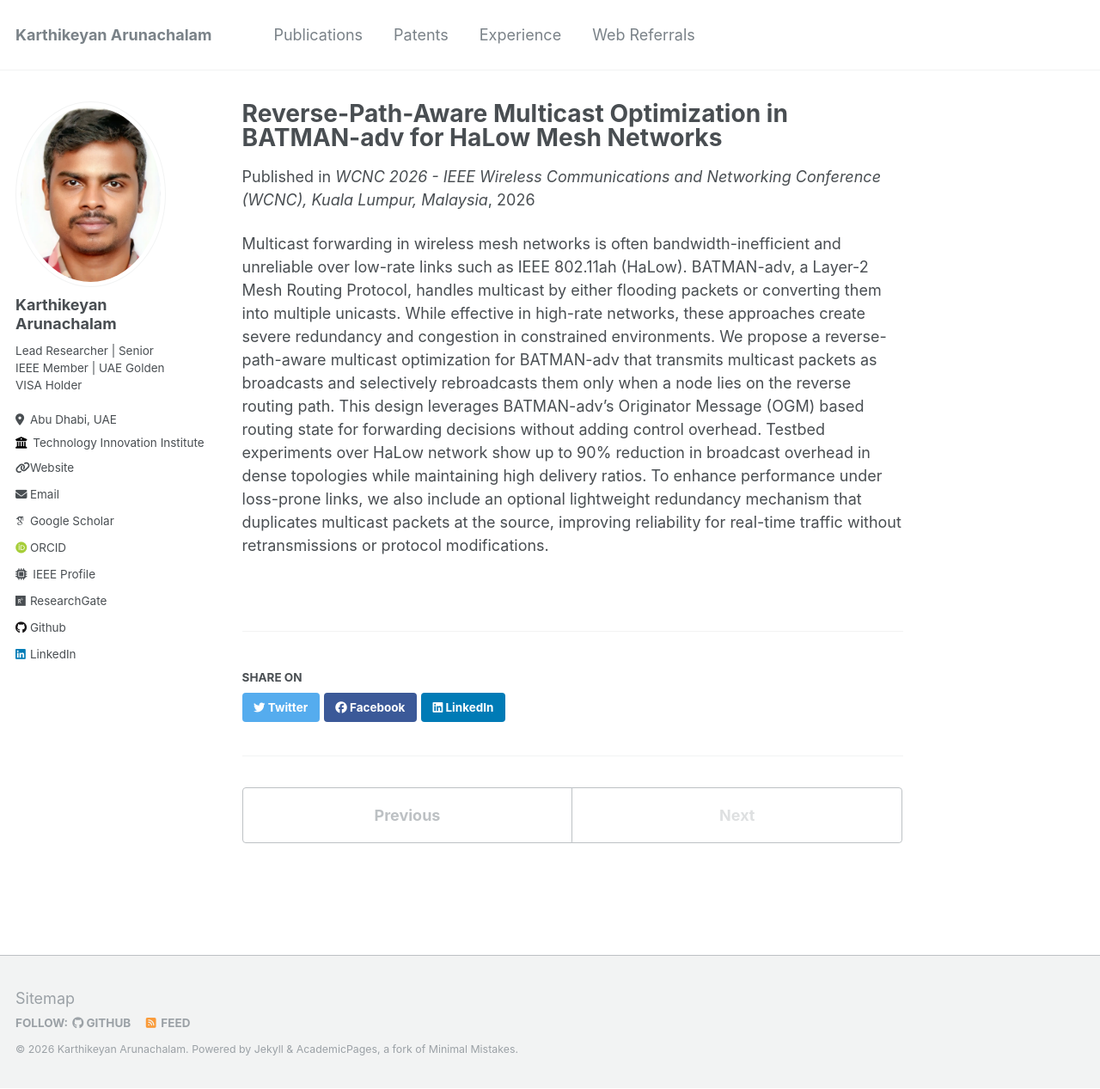
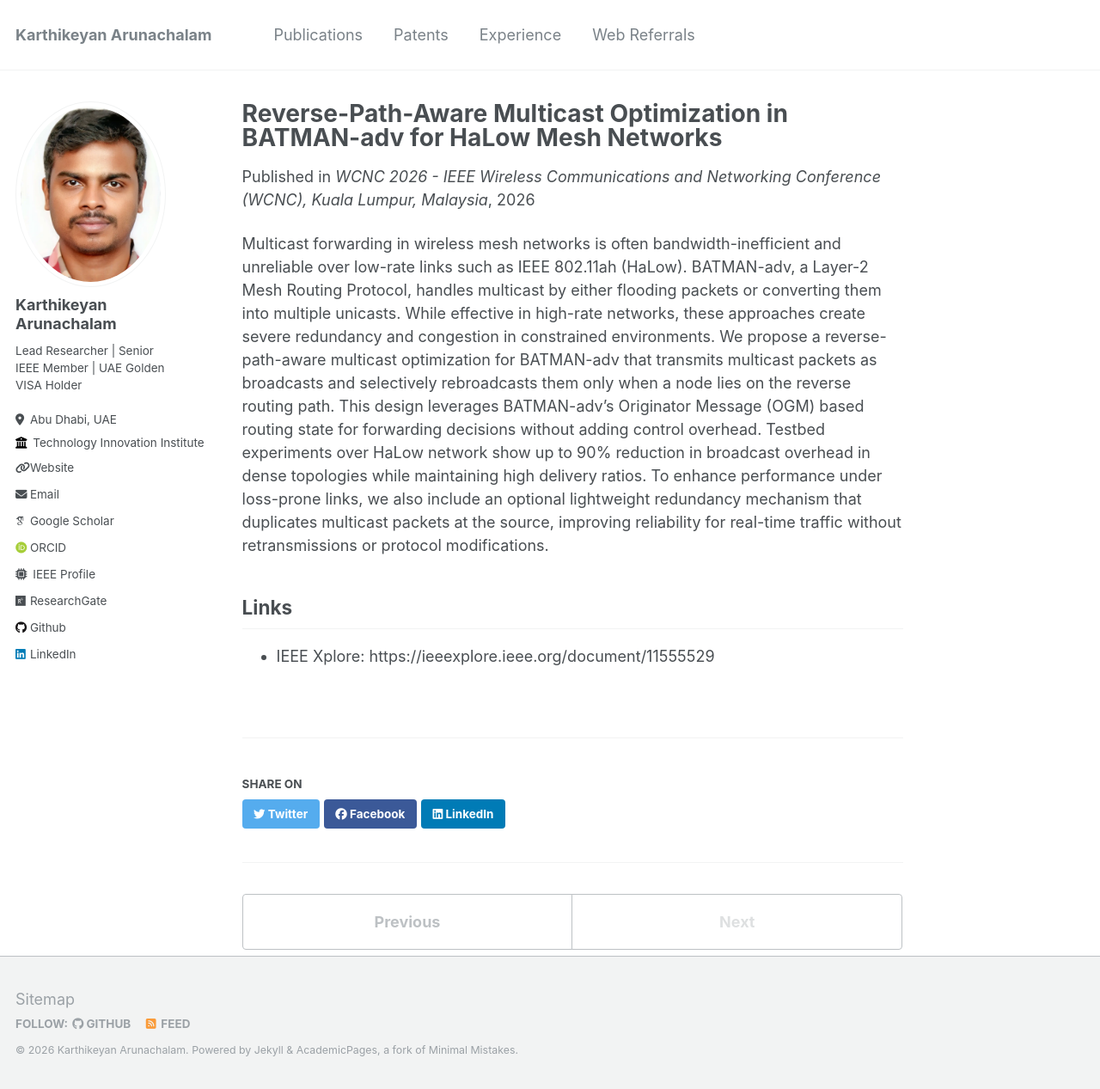
Before and after one commit to karthikeyansct/karthikeyansct.github.io, a Jekyll site: the page built from _publications/2026-06-01-2026-06-01-reverse-path-aware-multicast-optimization-halow-23.md, in a window 1280 px wide and 1267 px high. Shown: the whole window at 86% size. Built offline with Jekyll 4.4.1, drawn with Linux system fonts in a browser that asks for light colours; some web fonts are replaced.

Commit message:
Update 2026-06-01-2026-06-01-reverse-path-aware-multicast-optimization-halow-23.md

```diff
--- a/_publications/2026-06-01-2026-06-01-reverse-path-aware-multicast-optimization-halow-23.md
+++ b/_publications/2026-06-01-2026-06-01-reverse-path-aware-multicast-optimization-halow-23.md
@@ -10,3 +10,6 @@ doi: '10.1109/WCNC65185.2026.11555529'
 ---
 
 Multicast forwarding in wireless mesh networks is often bandwidth-inefficient and unreliable over low-rate links such as IEEE 802.11ah (HaLow). BATMAN-adv, a Layer-2 Mesh Routing Protocol, handles multicast by either flooding packets or converting them into multiple unicasts. While effective in high-rate networks, these approaches create severe redundancy and congestion in constrained environments. We propose a reverse-path-aware multicast optimization for BATMAN-adv that transmits multicast packets as broadcasts and selectively rebroadcasts them only when a node lies on the reverse routing path. This design leverages BATMAN-adv's Originator Message (OGM) based routing state for forwarding decisions without adding control overhead. Testbed experiments over HaLow network show up to 90% reduction in broadcast overhead in dense topologies while maintaining high delivery ratios. To enhance performance under loss-prone links, we also include an optional lightweight redundancy mechanism that duplicates multicast packets at the source, improving reliability for real-time traffic without retransmissions or protocol modifications.
+
+## Links
+- IEEE Xplore: https://ieeexplore.ieee.org/document/11555529
```
